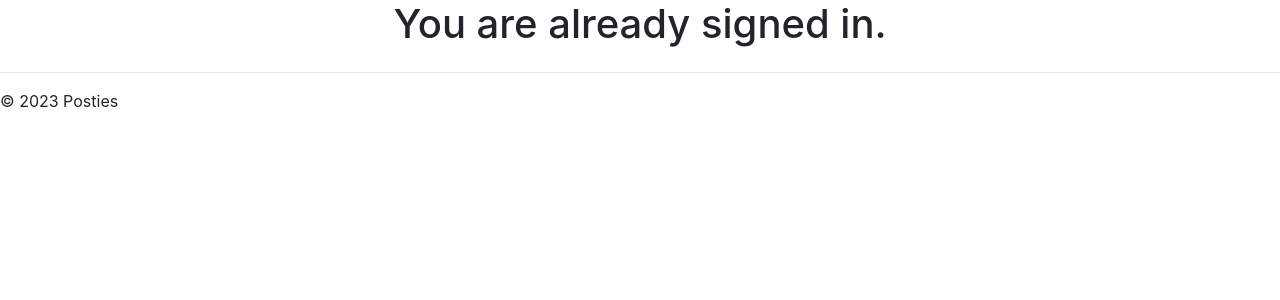
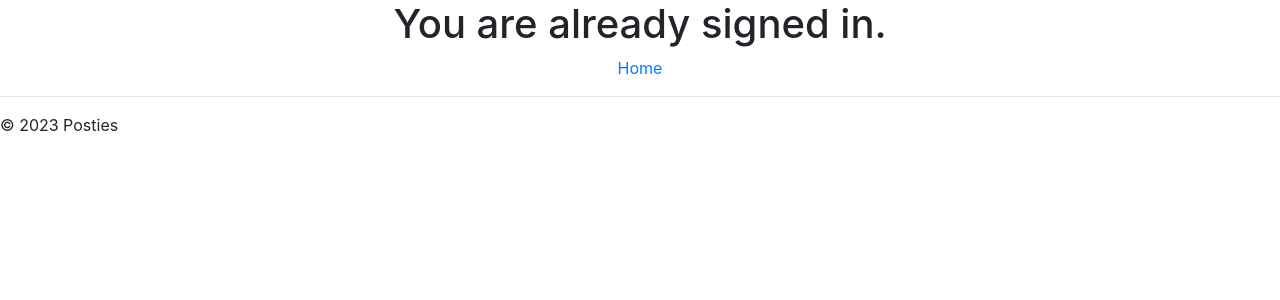
Before and after one commit to Caakee/Posties, a Django app: template main/templates/registration/login.html in a window 1280 px wide. Shown: the top 300 px of the page. Run offline with Django 4.2, Linux system fonts and the light colour scheme; the template is opened without the code that fills it, so the values that code supplies are empty; a user stored in the database is signed in; some libraries are stand-ins or nearby versions.

Commit message:
Added Home buttons to login + registration pages for if you're already signed in

```diff
--- a/main/templates/register/register.html
+++ b/main/templates/register/register.html
@@ -7,7 +7,10 @@
 {% block content %}
     <div class="row justify-content-center">
         {% if user.is_authenticated %}
-            <h1>You are already signed in.</h1>
+            <center>
+                <h1>You are already signed in.</h1>
+                <a href="/">Home</a>
+            </center>
         {% else %}
             <form method="POST" class="form-group">
                 {% csrf_token %}
--- a/main/templates/registration/login.html
+++ b/main/templates/registration/login.html
@@ -6,10 +6,13 @@
 {% endblock %}
 
 {% block content %}
-    <div class="row justify-content-center">
-        {% if user.is_authenticated %}
+    {% if user.is_authenticated %}
+        <center>
             <h1>You are already signed in.</h1>
-        {% else %}
+            <a href="/">Home</a>
+        </center>
+    {% else %}
+        <div class="row justify-content-center">
             <form method="POST" class="form-group">
                 {% csrf_token %}
                 {{form}}
@@ -22,6 +25,6 @@
                     <span>Login with GitHub</span>
                 </a>
             </form>
-        {% endif %}
-    </div>
+        </div>
+    {% endif %}
 {% endblock %}
```
Also changed, not shown: db.sqlite3.
